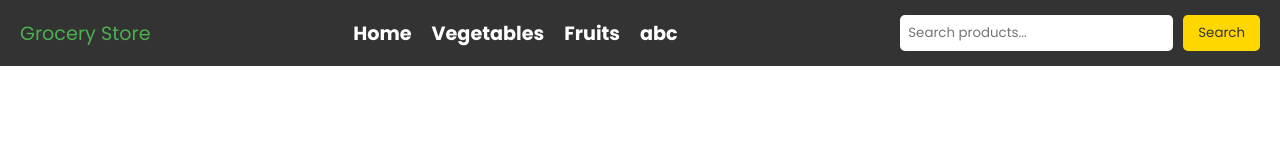
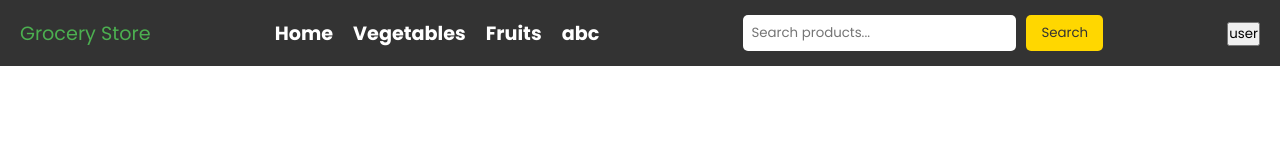
Before and after one commit to aminmihir01/E-CommerceWebSite, a plain HTML site: page index.html in a window 1280 px wide. Drawn offline with Linux system fonts and the light colour scheme; a web font is replaced by a local one.

Commit message:
Update index.html

```diff
--- a/index.html
+++ b/index.html
@@ -43,6 +43,9 @@
                        placeholder="Search products...">
                 <button>Search</button>
             </div>
+            <div class="user">
+                <button>user</button>
+            </div>
         </div>
     </header>
 </body>
```
